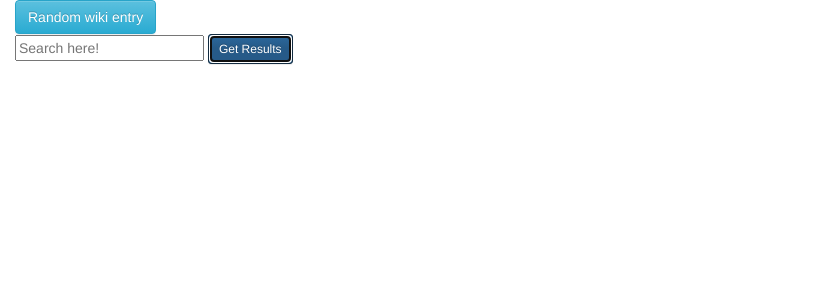
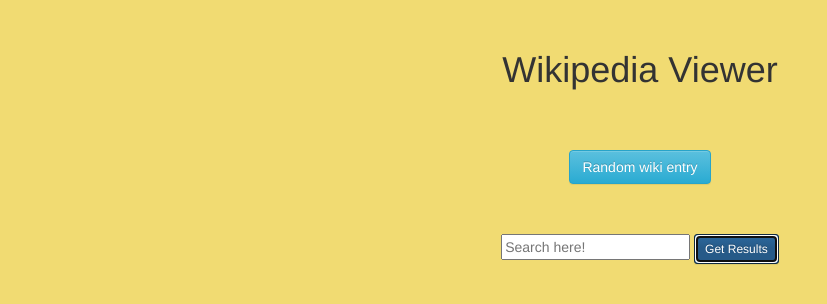
Before and after one commit to TimHandy/wikipedia_viewer, a plain HTML site: page index.html in a window 1280 px wide. Both pictures are taken after a click on the button "Get Results". Shown: the whole page, without its empty margins (0-827 px from the left). Drawn offline with nearby package versions, Linux system fonts and the light colour scheme; no server answers.

Commit message:
Update page layout

```diff
--- a/default.css
+++ b/default.css
@@ -2,7 +2,30 @@
  // border: 1px red dashed;
 }
 
+body {
+  background: #f1db72
+}
 
 p:first-letter {
   text-transform: capitalize;
 }
+
+.random, .search {
+  text-align: center;
+}
+
+.random {
+  margin: 50px;
+}
+
+.random-button {
+  margin-top: 50px;
+}
+
+.search {
+  margin: 30px;
+}
+
+#search-results-div {
+
+}
--- a/default.js
+++ b/default.js
@@ -26,7 +26,7 @@ $(document).ready(function() {
 	// Event handler for the Enter key press
 	$("#search").keypress(function(event) {		// watch for a keypress in the search box
 		if (event.keyCode == 13) {		// specifically, watch for the Enter key
-			$("#result-button").click();	// click the result button... which has it's own function sendRequest() in the click handler above.
+			sendRequest();	// click the result button... which has it's own function sendRequest() in the click handler above.
 		}
 	});
 });
--- a/index.html
+++ b/index.html
@@ -10,29 +10,30 @@
     <!-- Optional theme -->
     <link rel="stylesheet" href="https://maxcdn.bootstrapcdn.com/bootstrap/3.3.7/css/bootstrap-theme.min.css" integrity="sha384-rHyoN1iRsVXV4nD0JutlnGaslCJuC7uwjduW9SVrLvRYooPp2bWYgmgJQIXwl/Sp" crossorigin="anonymous">
 
-    <!-- Latest compiled and minified JavaScript -->
-    <script src="https://maxcdn.bootstrapcdn.com/bootstrap/3.3.7/js/bootstrap.min.js" integrity="sha384-Tc5IQib027qvyjSMfHjOMaLkfuWVxZxUPnCJA7l2mCWNIpG9mGCD8wGNIcPD7Txa" crossorigin="anonymous"></script>
-
-    <script src="https://ajax.googleapis.com/ajax/libs/jquery/3.1.0/jquery.min.js"></script>
-
     <link rel="stylesheet" href="default.css" media="screen" title="no title" charset="utf-8">
 </head>
 
 <body>
     <div class="container-fluid">
-        <div class="">
+        <div class="random">
+            <h1>Wikipedia Viewer</h1>
             <!-- STORY: I can click a button to see a random Wikipedia entry. -->
-            <a class="btn btn-info" href="https://en.wikipedia.org/wiki/Special:Random" target="_blank">Random wiki entry</a>
+            <a class="random-button btn btn-info" href="https://en.wikipedia.org/wiki/Special:Random" target="_blank">Random wiki entry</a>
         </div>
-        <div class="">
+        <div class="search">
             <input type="text" placeholder="Search here!" id="search"></input>
             <button class="btn btn-primary btn-sm" id="result-button">Get Results</button>
         </div>
-        <div id="search-results-div">
+        <div id="search-results-div" class="col-xs-12 col-md-6 col-md-offset-3">
             <h3 id="search-result-title"></h3>
             <p id="search-result-snippet"></p>
         </div>
     </div>
+
+    <script src="https://ajax.googleapis.com/ajax/libs/jquery/3.1.0/jquery.min.js"></script>
+
+    <!-- Latest compiled and minified JavaScript -->
+    <script src="https://maxcdn.bootstrapcdn.com/bootstrap/3.3.7/js/bootstrap.min.js" integrity="sha384-Tc5IQib027qvyjSMfHjOMaLkfuWVxZxUPnCJA7l2mCWNIpG9mGCD8wGNIcPD7Txa" crossorigin="anonymous"></script>
 
 
     <script src="default.js"></script>
```
